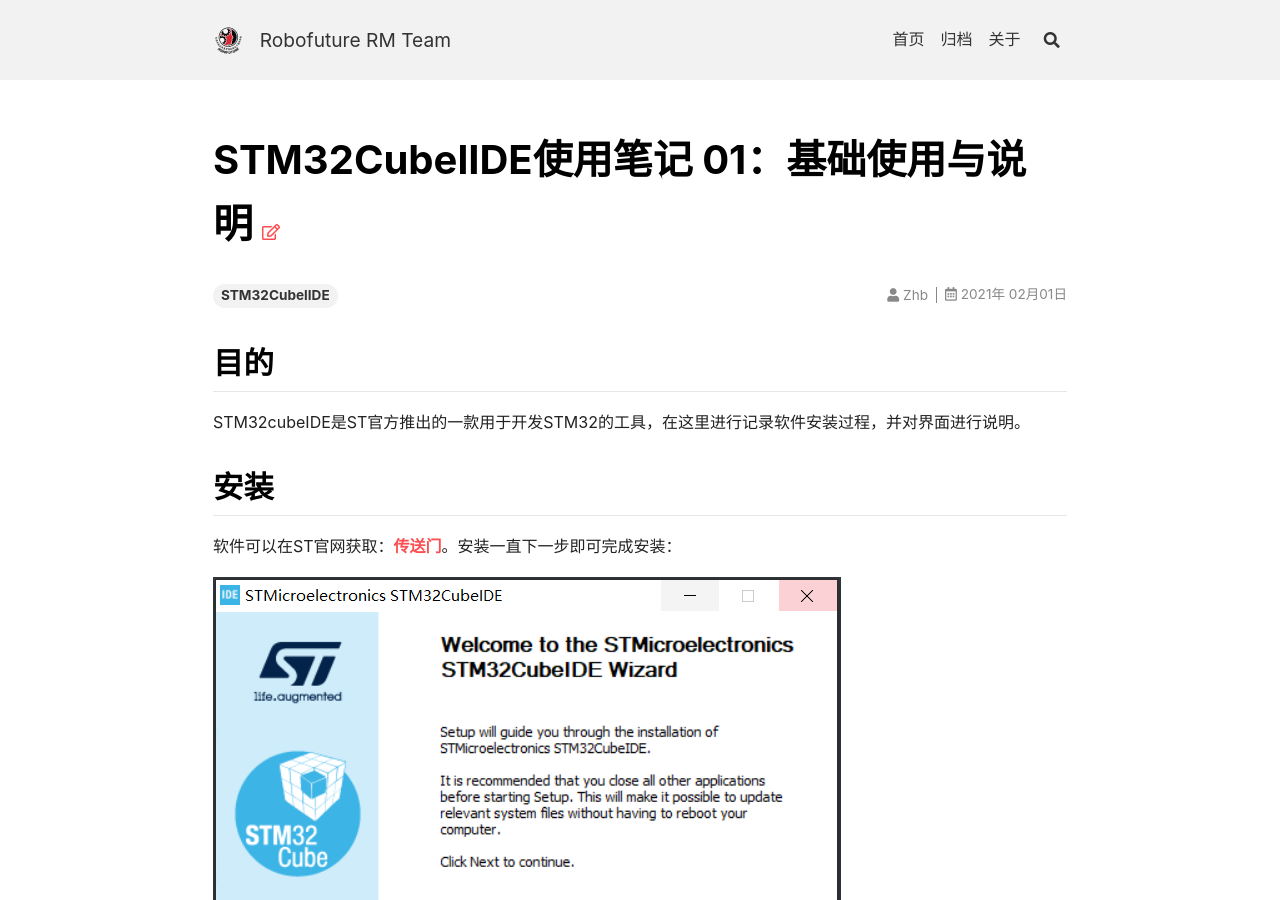
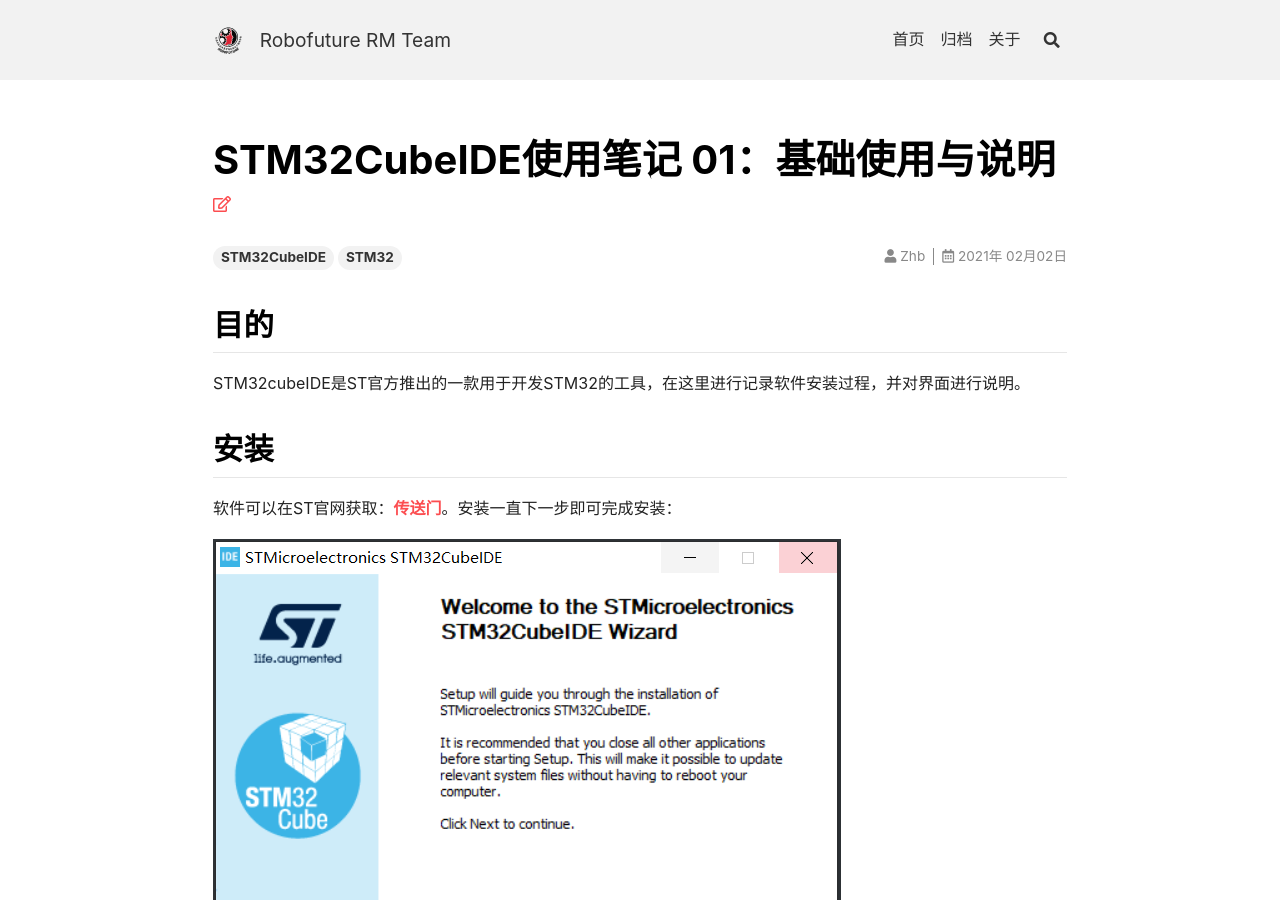
Before and after one commit to Robofuture-RM/Robofuture-RM.github.io, a Jekyll site: the page built from _posts/2021-02-02-STM32CubeIDE-explain.md, in a window 1280 px wide and 900 px high. Built offline with Jekyll 4.4.1, drawn with Linux system fonts in a browser that asks for light colours; nearby versions of some CDN libraries.

Commit message:
update  STM32CubeIDE-explain.md
修改文档命名错误

```diff
--- a/_posts/2021-02-01-STM32CubelIde-explain.md
+++ b/_posts/2021-02-02-STM32CubeIDE-explain.md
@@ -1,6 +1,6 @@
 ---
-title: STM32CubelIDE使用笔记 01：基础使用与说明
-tags: STM32CubelIDE
+title: STM32CubeIDE使用笔记 01：基础使用与说明
+tags: STM32CubeIDE STM32
 author: Zhb-Wave
 show_author_profile: true
 modify_date: 2021-02-04
```
